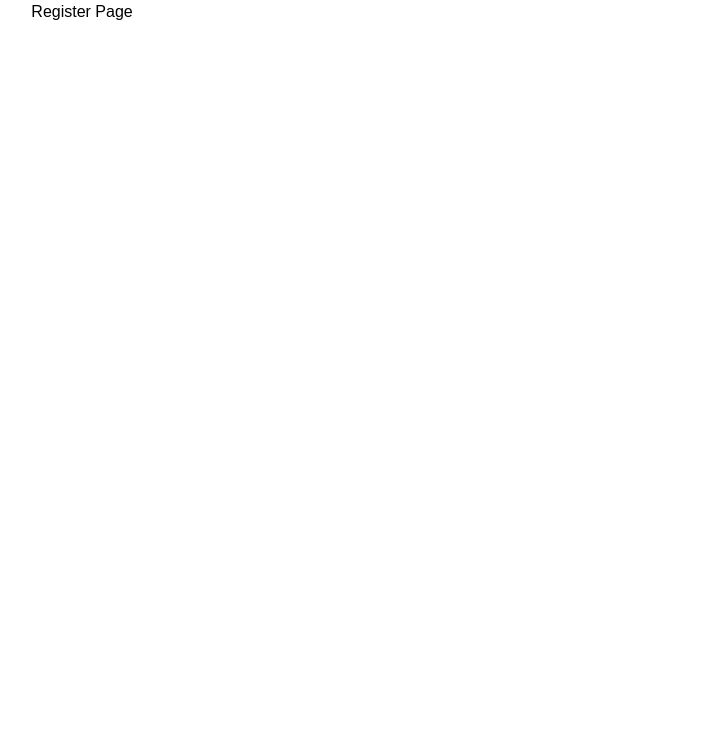
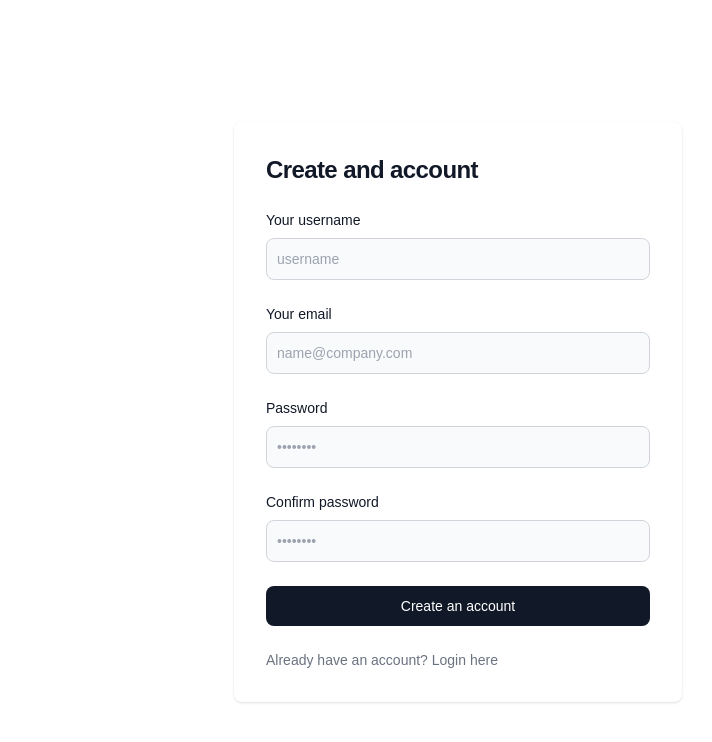
Before and after one commit to yusufkarakaya/blog, a React (Create React App) app: page /register in a window 1280 px wide. Shown: the top 742 px of the page, without its empty margins (182-894 px from the left). Built offline with nearby package versions, Linux system fonts and the light colour scheme.

Commit message:
register page designed, added icons on about

```diff
--- a/src/components/About.jsx
+++ b/src/components/About.jsx
@@ -28,6 +28,49 @@ class About extends Component {
                 front-end and back-end systems.
               </h1>
             </div>
+            <div className="flex justify-center gap-2 mt-5">
+              <div className="justify-center items-center space-y-4 sm:flex sm:space-y-0 sm:space-x-4">
+                <a
+                  href="https://www.linkedin.com/in/ykarakaya/"
+                  target="_blank"
+                  rel="noreferrer"
+                  className="w-full sm:w-auto bg-gray-800 hover:bg-gray-700 focus:ring-4 focus:outline-none focus:ring-gray-300 text-white rounded-lg inline-flex items-center justify-center px-4 py-2.5 dark:bg-gray-700 dark:hover:bg-gray-600 dark:focus:ring-gray-700"
+                >
+                  <svg
+                    xmlns="http://www.w3.org/2000/svg"
+                    width="24"
+                    height="24"
+                    viewBox="0 0 24 24"
+                    fill="white"
+                  >
+                    <path d="M19 0h-14c-2.761 0-5 2.239-5 5v14c0 2.761 2.239 5 5 5h14c2.762 0 5-2.239 5-5v-14c0-2.761-2.238-5-5-5zm-11 19h-3v-11h3v11zm-1.5-12.268c-.966 0-1.75-.79-1.75-1.764s.784-1.764 1.75-1.764 1.75.79 1.75 1.764-.783 1.764-1.75 1.764zm13.5 12.268h-3v-5.604c0-3.368-4-3.113-4 0v5.604h-3v-11h3v1.765c1.396-2.586 7-2.777 7 2.476v6.759z" />
+                  </svg>
+                </a>
+              </div>
+              <div className="justify-center items-center space-y-4 sm:flex sm:space-y-0 sm:space-x-4">
+                <a
+                  href="https://github.com/yusufkarakaya"
+                  target="_blank"
+                  rel="noreferrer"
+                  className="w-full sm:w-auto bg-gray-800 hover:bg-gray-700 focus:ring-4 focus:outline-none focus:ring-gray-300 text-white rounded-lg inline-flex items-center justify-center px-4 py-2.5 dark:bg-gray-700 dark:hover:bg-gray-600 dark:focus:ring-gray-700"
+                >
+                  <svg
+                    aria-hidden="true"
+                    className="octicon octicon-mark-github"
+                    height="24"
+                    version="1.1"
+                    viewBox="0 0 16 16"
+                    width="24"
+                    fill="white"
+                  >
+                    <path
+                      fillRule="evenodd"
+                      d="M8 0C3.58 0 0 3.58 0 8c0 3.54 2.29 6.53 5.47 7.59.4.07.55-.17.55-.38 0-.19-.01-.82-.01-1.49-2.01.37-2.53-.49-2.69-.94-.09-.23-.48-.94-.82-1.13-.28-.15-.68-.52-.01-.53.63-.01 1.08.58 1.23.82.72 1.21 1.87.87 2.33.66.07-.52.28-.87.51-1.07-1.78-.2-3.64-.89-3.64-3.95 0-.87.31-1.59.82-2.15-.08-.2-.36-1.02.08-2.12 0 0 .67-.21 2.2.82.64-.18 1.32-.27 2-.27.68 0 1.36.09 2 .27 1.53-1.04 2.2-.82 2.2-.82.44 1.1.16 1.92.08 2.12.51.56.82 1.27.82 2.15 0 3.07-1.87 3.75-3.65 3.95.29.25.54.73.54 1.48 0 1.07-.01 1.93-.01 2.2 0 .21.15.46.55.38A8.013 8.013 0 0 0 16 8c0-4.42-3.58-8-8-8z"
+                    ></path>
+                  </svg>
+                </a>
+              </div>
+            </div>
           </div>
         </div>
       </section>
--- a/src/components/Register.jsx
+++ b/src/components/Register.jsx
@@ -1,8 +1,104 @@
 import React, { Component } from "react";
+import { NavLink } from "react-router-dom";
 
 class Register extends Component {
   render() {
-    return <section>Register Page</section>;
+    return (
+      <section>
+        <div class="flex flex-col items-center justify-center px-6 py-8 mx-auto md:h-screen lg:py-0">
+          <a
+            href="#"
+            class="flex items-center mb-6 text-2xl font-semibold text-gray-900 dark:text-white"
+          ></a>
+          <div class="w-full bg-white rounded-lg shadow dark:border md:mt-0 sm:max-w-md xl:p-0 dark:bg-gray-800 dark:border-gray-700">
+            <div class="p-6 space-y-4 md:space-y-6 sm:p-8">
+              <h1 class="text-xl font-bold leading-tight tracking-tight text-gray-900 md:text-2xl dark:text-white">
+                Create and account
+              </h1>
+              <div>
+                <label
+                  for="name"
+                  class="block mb-2 text-sm font-medium text-gray-900 dark:text-white"
+                >
+                  Your username
+                </label>
+                <input
+                  type="text"
+                  name="username"
+                  id="username"
+                  class="bg-gray-50 border border-gray-300 text-gray-900 sm:text-sm rounded-lg focus:ring-primary-600 focus:border-primary-600 block w-full p-2.5 dark:bg-gray-700 dark:border-gray-600 dark:placeholder-gray-400 dark:text-white dark:focus:ring-blue-500 dark:focus:border-blue-500"
+                  placeholder="username"
+                  required=""
+                />
+              </div>
+              <div>
+                <label
+                  for="email"
+                  class="block mb-2 text-sm font-medium text-gray-900 dark:text-white"
+                >
+                  Your email
+                </label>
+                <input
+                  type="email"
+                  name="email"
+                  id="email"
+                  class="bg-gray-50 border border-gray-300 text-gray-900 sm:text-sm rounded-lg focus:ring-primary-600 focus:border-primary-600 block w-full p-2.5 dark:bg-gray-700 dark:border-gray-600 dark:placeholder-gray-400 dark:text-white dark:focus:ring-blue-500 dark:focus:border-blue-500"
+                  placeholder="name@company.com"
+                  required=""
+                />
+              </div>
+              <div>
+                <label
+                  for="password"
+                  class="block mb-2 text-sm font-medium text-gray-900 dark:text-white"
+                >
+                  Password
+                </label>
+                <input
+                  type="password"
+                  name="password"
+                  id="password"
+                  placeholder="••••••••"
+                  class="bg-gray-50 border border-gray-300 text-gray-900 sm:text-sm rounded-lg focus:ring-primary-600 focus:border-primary-600 block w-full p-2.5 dark:bg-gray-700 dark:border-gray-600 dark:placeholder-gray-400 dark:text-white dark:focus:ring-blue-500 dark:focus:border-blue-500"
+                  required=""
+                />
+              </div>
+              <div>
+                <label
+                  for="confirm-password"
+                  class="block mb-2 text-sm font-medium text-gray-900 dark:text-white"
+                >
+                  Confirm password
+                </label>
+                <input
+                  type="confirm-password"
+                  name="confirm-password"
+                  id="confirm-password"
+                  placeholder="••••••••"
+                  class="bg-gray-50 border border-gray-300 text-gray-900 sm:text-sm rounded-lg focus:ring-primary-600 focus:border-primary-600 block w-full p-2.5 dark:bg-gray-700 dark:border-gray-600 dark:placeholder-gray-400 dark:text-white dark:focus:ring-blue-500 dark:focus:border-blue-500"
+                  required=""
+                />
+              </div>
+              <button
+                type="submit"
+                className=" transition-all w-full text-white bg-gray-900 hover:bg-gray-600 focus:ring-4 focus:outline-none focus:ring-primary-300 font-medium rounded-lg text-sm px-5 py-2.5 text-center dark:bg-primary-600 dark:hover:bg-primary-700 dark:focus:ring-primary-800"
+              >
+                Create an account
+              </button>
+              <p class="text-sm font-light text-gray-500 dark:text-gray-400">
+                Already have an account?{" "}
+                <NavLink
+                  className="font-medium text-primary-600 hover:underline dark:text-primary-500"
+                  to={"/login"}
+                >
+                  Login here
+                </NavLink>
+              </p>
+            </div>
+          </div>
+        </div>
+      </section>
+    );
   }
 }
 
```
